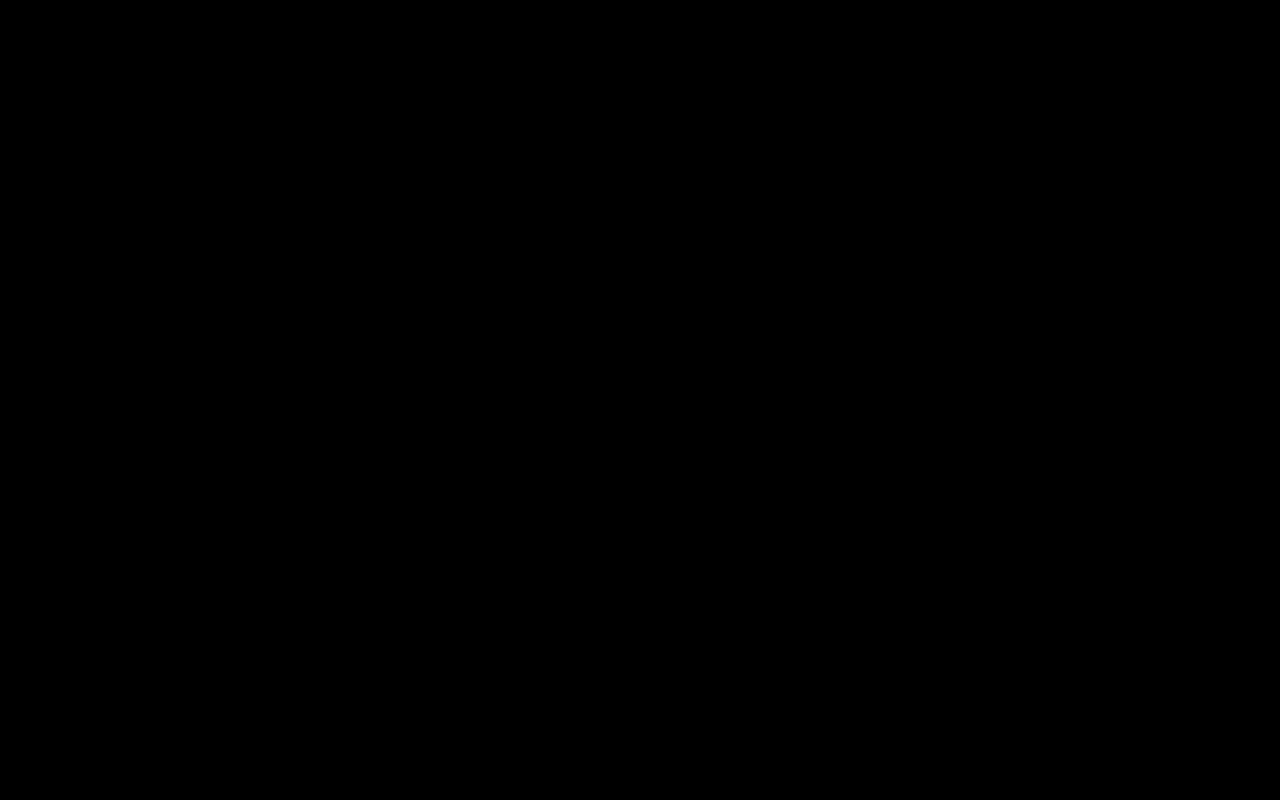
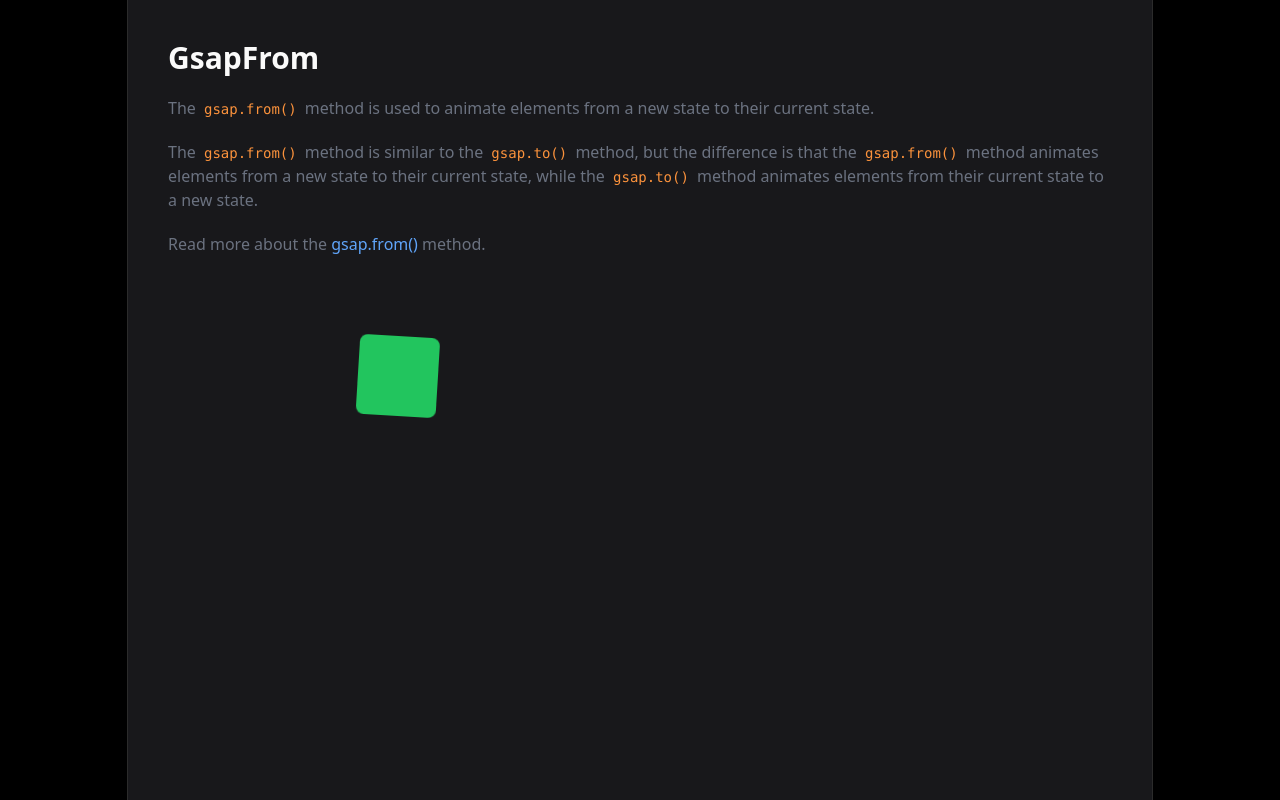
Before and after one commit to nzkks/gsap-vite, a React (Vite) app: page /gsapfrom in a window 1280 px wide. Before the commit this address had no page. Built offline with nearby package versions, Linux system fonts and the light colour scheme.

Commit message:
Add an example 'GSAP From' animation

```diff
--- a/src/App.jsx
+++ b/src/App.jsx
@@ -1,6 +1,6 @@
 import { BrowserRouter as Router, Route, Routes } from 'react-router-dom';
 
-import { GsapTo, Home } from './pages';
+import { GsapFrom, GsapTo, Home } from './pages';
 
 const App = () => {
   return (
@@ -8,6 +8,7 @@ const App = () => {
       <Router>
         <Routes>
           <Route path="/gsapto" element={<GsapTo />} />
+          <Route path="/gsapfrom" element={<GsapFrom />} />
           <Route path="/" element={<Home />} />
         </Routes>
       </Router>
--- /dev/null
+++ b/src/pages/GsapFrom.jsx
@@ -0,0 +1,38 @@
+import { useGSAP } from '@gsap/react';
+import gsap from 'gsap';
+
+const GsapFrom = () => {
+  useGSAP(() => {
+    gsap.from('#green-box', { x: 250, repeat: -1, yoyo: true, rotation: 360, duration: 1.5, ease: 'power1.inOut' });
+  }, []);
+
+  return (
+    <main>
+      <h1>GsapFrom</h1>
+
+      <p className="mt-5 text-gray-500">
+        The <code>gsap.from()</code> method is used to animate elements from a new state to their current state.
+      </p>
+
+      <p className="mt-5 text-gray-500">
+        The <code>gsap.from()</code> method is similar to the <code>gsap.to()</code> method, but the difference is that
+        the <code>gsap.from()</code> method animates elements from a new state to their current state, while the{' '}
+        <code>gsap.to()</code> method animates elements from their current state to a new state.
+      </p>
+
+      <p className="mt-5 text-gray-500">
+        Read more about the{' '}
+        <a href="https://greensock.com/docs/v3/GSAP/gsap.from()" target="_blank" rel="noreferrer noopener nofollow">
+          gsap.from()
+        </a>{' '}
+        method.
+      </p>
+
+      <div className="mt-20">
+        <div id="green-box" className="w-20 h-20 bg-green-500 rounded-lg" />
+      </div>
+    </main>
+  );
+};
+
+export default GsapFrom;
--- a/src/pages/Home.jsx
+++ b/src/pages/Home.jsx
@@ -5,6 +5,11 @@ const animations = [
     title: 'GSAP To',
     description: 'The to() method is used to animate a single element from a starting state to an ending state.',
     path: '/gsapto',
+  },
+  {
+    title: 'GSAP From',
+    description: 'The from() method is used to animate a single element from an ending state to a starting state.',
+    path: '/gsapfrom',
   },
 ];
 
--- a/src/pages/index.jsx
+++ b/src/pages/index.jsx
@@ -1,4 +1,5 @@
 import GsapTo from './GsapTo.jsx';
+import GsapFrom from './GsapFrom.jsx';
 import Home from './Home.jsx';
 
-export { GsapTo, Home };
+export { GsapTo, GsapFrom, Home };
```
